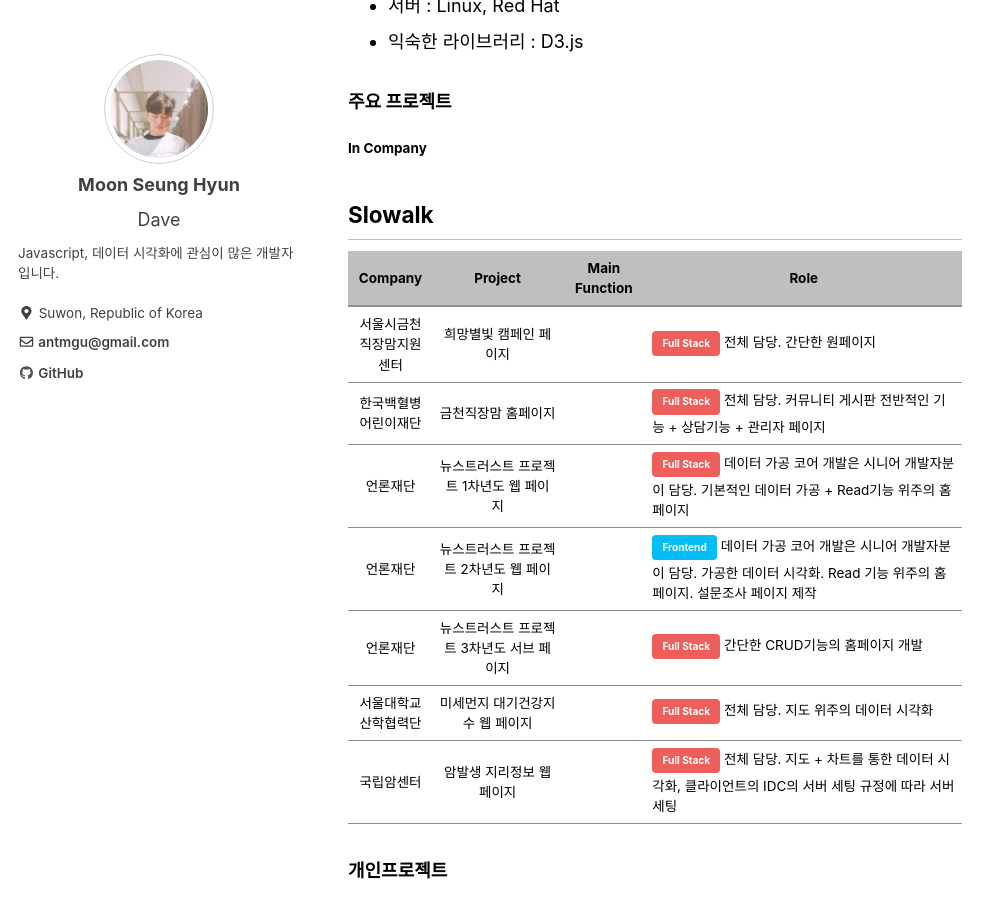
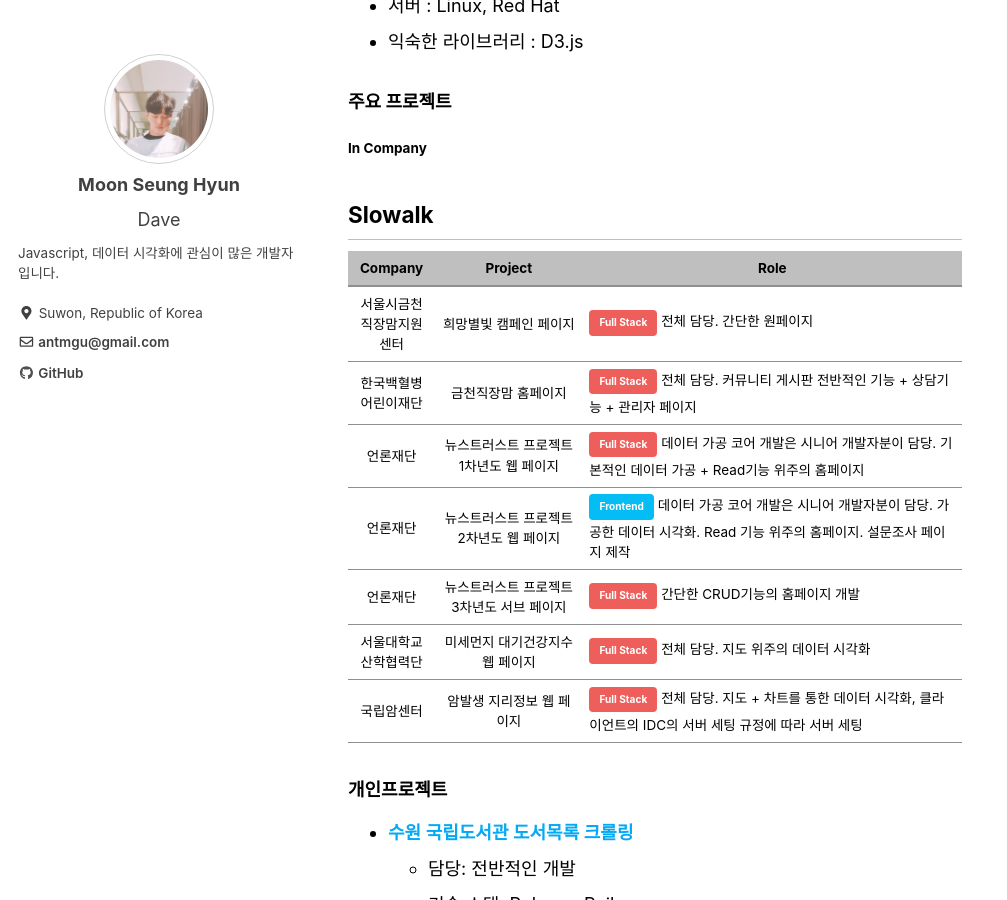
Before and after one commit to Seunghyum/seunghyum.github.io, a Jekyll site: the page built from _pages/about.md, in a window 1280 px wide and 900 px high, scrolled down 576 px. Shown: the whole window, without its empty margins (0-1007 px from the left). Built offline with Jekyll 4.4.1, drawn with Linux system fonts in a browser that asks for light colours; cached includes are drawn as plain includes; comment, search, counter and statistics services are not loaded.

Commit message:
about 이력 업데이트

```diff
--- a/_pages/about.md
+++ b/_pages/about.md
@@ -24,15 +24,15 @@ author_profile: true
 #### In Company
 ## Slowalk
 
-| <center>Company</center> | <center>Project</center> | <center>Main Function</center> | <center>Role</center> |
+| <center>Company</center> | <center>Project</center> | <center>Role</center> |
 |:--------:|:--------:|:--------|
-| 서울시금천<br>직장맘지원센터 | 희망별빛 캠페인 페이지 |  | [Full Stack](#){: .btn .btn--danger}  전체 담당. 간단한 원페이지 |
-| 한국백혈병<br>어린이재단 | 금천직장맘 홈페이지 |  | [Full Stack](#){: .btn .btn--danger} 전체 담당. 커뮤니티 게시판 전반적인 기능 + 상담기능 + 관리자 페이지  |
-| 언론재단 | 뉴스트러스트 프로젝트 1차년도 웹 페이지 |  | [Full Stack](#){: .btn .btn--danger} 데이터 가공 코어 개발은 시니어 개발자분이 담당. 기본적인 데이터 가공 + Read기능 위주의 홈페이지 |
-| 언론재단 | 뉴스트러스트 프로젝트 2차년도 웹 페이지 |  | [Frontend](#){: .btn .btn--info} 데이터 가공 코어 개발은 시니어 개발자분이 담당. 가공한 데이터 시각화. Read 기능 위주의 홈페이지. 설문조사 페이지 제작 |
-| 언론재단 | 뉴스트러스트 프로젝트 3차년도 서브 페이지 |  | [Full Stack](#){: .btn .btn--danger} 간단한 CRUD기능의 홈페이지 개발 |
-| 서울대학교<br>산학협력단 | 미세먼지 대기건강지수 웹 페이지 |  | [Full Stack](#){: .btn .btn--danger} 전체 담당. 지도 위주의  데이터 시각화 |
-| 국립암센터 | 암발생 지리정보 웹 페이지 |  | [Full Stack](#){: .btn .btn--danger} 전체 담당. 지도 + 차트를 통한 데이터 시각화, 클라이언트의 IDC의 서버 세팅 규정에 따라 서버 세팅 |
+| 서울시금천<br>직장맘지원센터 | 희망별빛 캠페인 페이지 | [Full Stack](#){: .btn .btn--danger}  전체 담당. 간단한 원페이지 |
+| 한국백혈병<br>어린이재단 | 금천직장맘 홈페이지 | [Full Stack](#){: .btn .btn--danger} 전체 담당. 커뮤니티 게시판 전반적인 기능 + 상담기능 + 관리자 페이지  |
+| 언론재단 | 뉴스트러스트 프로젝트 1차년도 웹 페이지 | [Full Stack](#){: .btn .btn--danger} 데이터 가공 코어 개발은 시니어 개발자분이 담당. 기본적인 데이터 가공 + Read기능 위주의 홈페이지 |
+| 언론재단 | 뉴스트러스트 프로젝트 2차년도 웹 페이지 | [Frontend](#){: .btn .btn--info} 데이터 가공 코어 개발은 시니어 개발자분이 담당. 가공한 데이터 시각화. Read 기능 위주의 홈페이지. 설문조사 페이지 제작 |
+| 언론재단 | 뉴스트러스트 프로젝트 3차년도 서브 페이지 | [Full Stack](#){: .btn .btn--danger} 간단한 CRUD기능의 홈페이지 개발 |
+| 서울대학교<br>산학협력단 | 미세먼지 대기건강지수 웹 페이지 | [Full Stack](#){: .btn .btn--danger} 전체 담당. 지도 위주의  데이터 시각화 |
+| 국립암센터 | 암발생 지리정보 웹 페이지 | [Full Stack](#){: .btn .btn--danger} 전체 담당. 지도 + 차트를 통한 데이터 시각화, 클라이언트의 IDC의 서버 세팅 규정에 따라 서버 세팅 |
 
 ### 개인프로젝트
 
```
Also changed, not shown: 2 other files.
